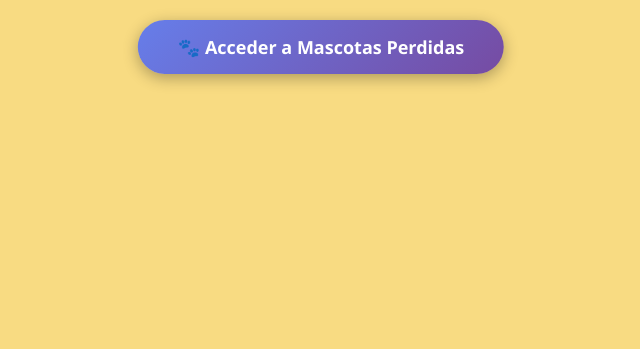
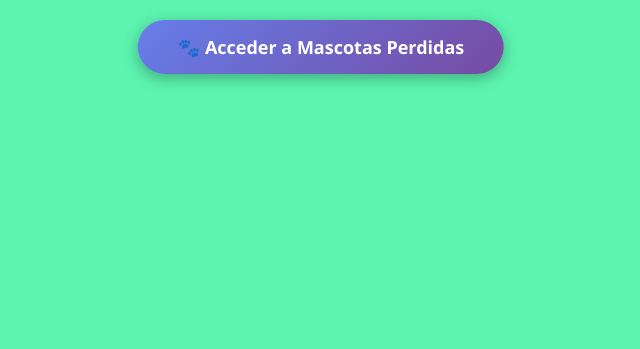
Before and after one commit to Distoyota/nanis, a Flask app: page / in a window 1280 px wide. Shown: the top 349 px of the page, without its empty margins (319-959 px from the left). Run offline with Flask 3, Linux system fonts and the light colour scheme.

Commit message:
color mind health

```diff
--- a/templates/index.html
+++ b/templates/index.html
@@ -12,7 +12,7 @@
             padding: 0;
             margin: 0;
             font-family: 'Segoe UI', sans-serif;
-            background-color: rgb(248, 219, 130);
+            background-color: rgb(92, 244, 176);
         }
 
         /* Botón de acceso */
```
